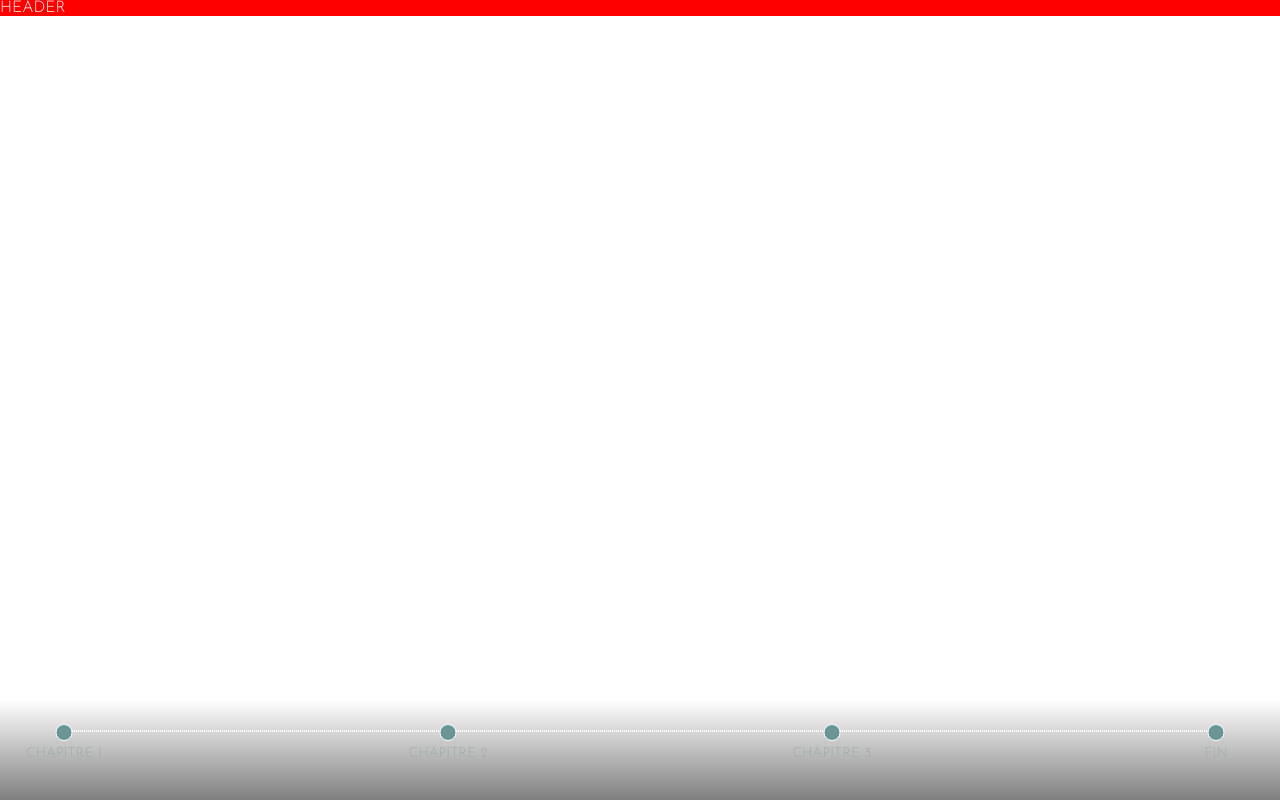
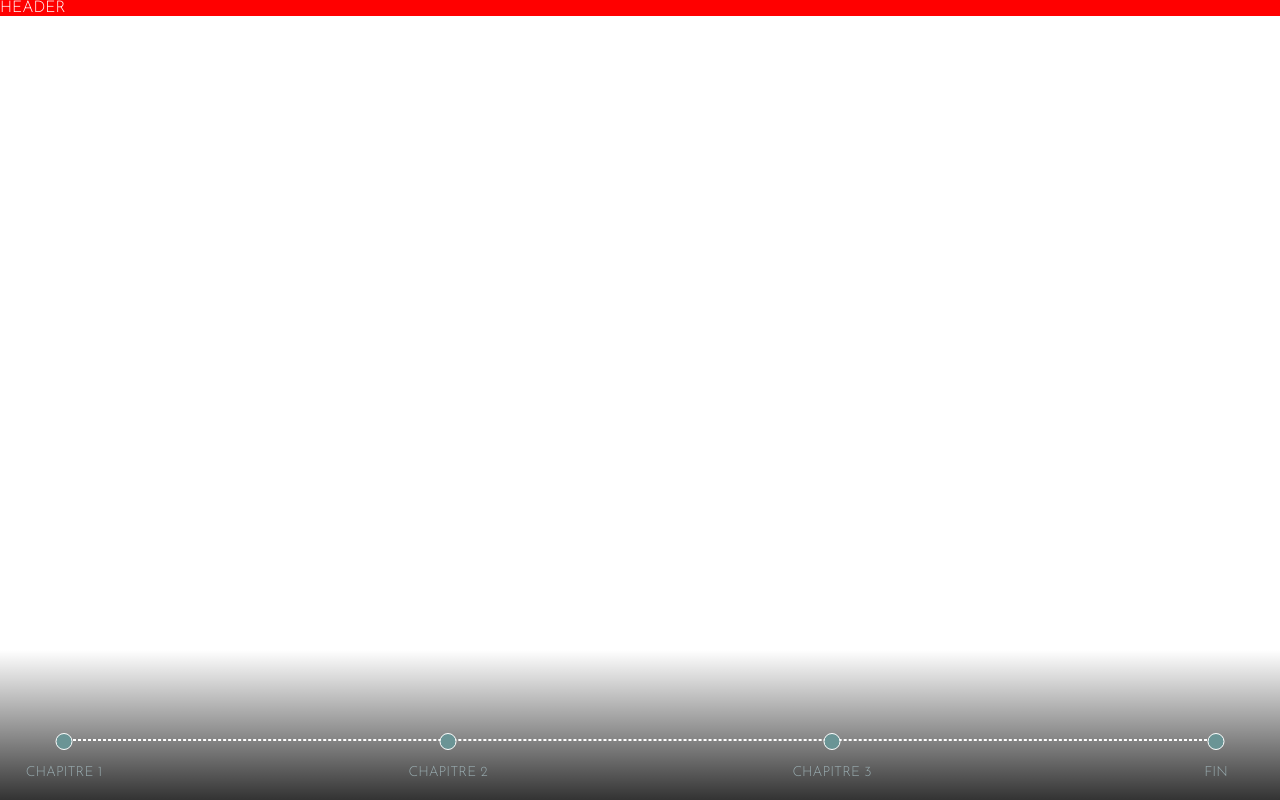
Before and after one commit to LudoPyt/valiant, a React (Create React App) app: page /nuages in a window 1280 px wide. Built offline with nearby package versions, Linux system fonts and the light colour scheme.

Commit message:
fix timeline

```diff
--- a/src/scss/basic.scss
+++ b/src/scss/basic.scss
@@ -36,8 +36,11 @@ footer {
     position: absolute;
     bottom: 0;
     width: 100%;
-    background: linear-gradient(rgba(0,0,0,0), rgba(0,0,0,0.5));
-    min-height: 100px;
+    background: linear-gradient(rgba(0,0,0,0), rgba(0,0,0,0.8));
+    min-height: 150px;
+    display: flex;
+    flex-flow: column nowrap;
+    justify-content: space-evenly;
     h1 {
         text-align: center;
         color: white;
@@ -49,7 +52,7 @@ footer {
         margin: 30px auto;
         width: 90%;
         display: block;
-        border: 1px dotted white;
+        border: 1px dashed white;
         .fill {
             position: absolute;
             top: -1px;
@@ -85,6 +88,7 @@ footer {
                     transform: translateX(-50%);
                     width: 80px;
                     text-align: center;
+                    margin-top: 10px;
                 }
             }
         }
```
